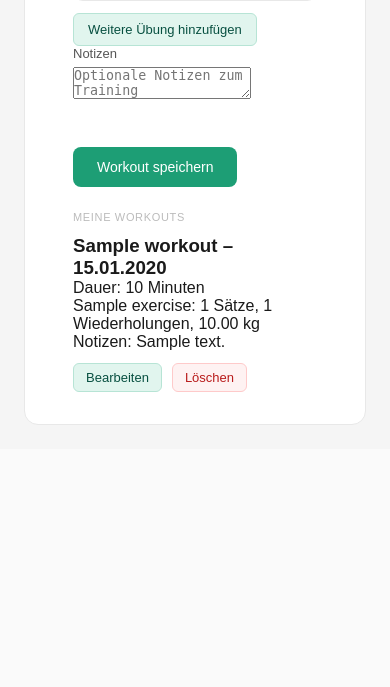
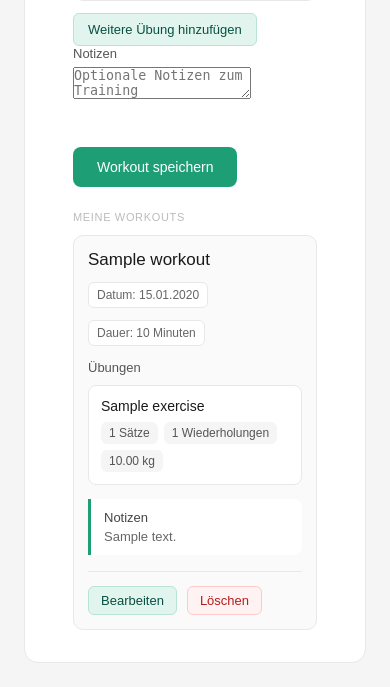
Before and after one commit to tanay-756/Webtechnologie-2-SoSe26, a PHP site: page /pages/workout_log.php in a window 390 px wide; the page is wider, and only the part inside the window is pictured. Shown: the part 809-1496 px from the top of that part. Before the commit the page ends 1234 px from the top of that part, so only its background shows below. Run offline with PHP 8.4, Linux system fonts and the light colour scheme; the visitor is signed in with stand-in values (Sample User, id 1); tables that the repository leaves empty hold one stand-in row (values such as "Sample post").

Commit message:
UI Design für Workouts Übungen und Ziele verbessert

```diff
--- a/css/style.css
+++ b/css/style.css
@@ -334,7 +334,8 @@ input:disabled { background: #fafafa; color: #999; }
     font-size: 13px;
 }
 
-.dashboard-progress-track {
+.dashboard-progress-track,
+.progress-track {
     width: 100%;
     height: 8px;
     overflow: hidden;
@@ -342,7 +343,8 @@ input:disabled { background: #fafafa; color: #999; }
     border-radius: 999px;
 }
 
-.dashboard-progress-bar {
+.dashboard-progress-bar,
+.progress-bar {
     width: 0;
     height: 100%;
     background: #1D9E75;
@@ -520,9 +522,268 @@ input:disabled { background: #fafafa; color: #999; }
     background: #fee2e2;
 }
 
+/* Listen-Cards */
+.entity-list {
+    display: grid;
+    gap: 16px;
+}
+
+.entity-card {
+    min-width: 0;
+    padding: 18px;
+    background: #fafafa;
+    border: 1px solid #e8e8e8;
+    border-radius: 10px;
+}
+
+.entity-card-header {
+    display: flex;
+    align-items: center;
+    justify-content: space-between;
+    gap: 12px;
+    margin-bottom: 12px;
+}
+
+.entity-card-title {
+    font-size: 17px;
+    font-weight: 500;
+}
+
+.entity-meta {
+    display: flex;
+    flex-wrap: wrap;
+    gap: 8px;
+    margin-bottom: 14px;
+}
+
+.entity-meta-item {
+    padding: 5px 8px;
+    color: #666;
+    background: #fff;
+    border: 1px solid #e8e8e8;
+    border-radius: 6px;
+    font-size: 12px;
+}
+
+.entity-badge {
+    display: inline-flex;
+    align-items: center;
+    padding: 4px 9px;
+    border-radius: 999px;
+    font-size: 12px;
+    font-weight: 500;
+    white-space: nowrap;
+}
+
+.entity-badge-category,
+.entity-badge-active {
+    color: #085041;
+    background: #E1F5EE;
+}
+
+.entity-badge-success {
+    color: #166534;
+    background: #dcfce7;
+}
+
+.entity-badge-cancelled {
+    color: #7f1d1d;
+    background: #fef2f2;
+}
+
+.entity-badge-neutral {
+    color: #666;
+    background: #eee;
+}
+
+.entity-muted {
+    color: #999;
+}
+
+.entity-card-actions {
+    justify-content: flex-end;
+    margin-top: 16px;
+    padding-top: 14px;
+    border-top: 1px solid #e8e8e8;
+}
+
+.entity-empty {
+    padding: 18px;
+    color: #777;
+    background: #fafafa;
+    border: 1px dashed #d8d8d8;
+    border-radius: 10px;
+    font-size: 13px;
+}
+
+/* Workout-Cards */
+.workout-card-exercises {
+    display: grid;
+    gap: 10px;
+}
+
+.workout-card-section-title {
+    color: #555;
+    font-size: 13px;
+    font-weight: 500;
+}
+
+.workout-card-exercise {
+    padding: 12px;
+    background: #fff;
+    border: 1px solid #e8e8e8;
+    border-radius: 8px;
+}
+
+.workout-card-exercise-name {
+    margin-bottom: 8px;
+    font-size: 14px;
+    font-weight: 500;
+}
+
+.workout-exercise-metrics {
+    display: flex;
+    flex-wrap: wrap;
+    gap: 6px;
+}
+
+.workout-metric-chip {
+    padding: 4px 8px;
+    color: #555;
+    background: #f5f5f5;
+    border-radius: 6px;
+    font-size: 12px;
+}
+
+.workout-notes {
+    margin-top: 14px;
+    padding: 11px 13px;
+    color: #666;
+    background: #fff;
+    border-left: 3px solid #1D9E75;
+    border-radius: 0 8px 8px 0;
+    font-size: 13px;
+}
+
+.workout-notes strong {
+    display: block;
+    margin-bottom: 4px;
+    color: #444;
+    font-weight: 500;
+}
+
+/* Übungs-Cards */
+.exercise-card-description {
+    color: #666;
+    font-size: 13px;
+    line-height: 1.5;
+}
+
+.exercise-card-description.entity-muted {
+    color: #999;
+}
+
+/* Ziel-Cards */
+.goal-value-summary {
+    display: grid;
+    grid-template-columns: repeat(2, minmax(0, 1fr));
+    gap: 10px;
+    margin-bottom: 12px;
+}
+
+.goal-value-block {
+    display: grid;
+    gap: 4px;
+    padding: 11px 12px;
+    background: #fff;
+    border: 1px solid #e8e8e8;
+    border-radius: 8px;
+}
+
+.goal-value-label {
+    color: #888;
+    font-size: 11px;
+    text-transform: uppercase;
+    letter-spacing: 0.04em;
+}
+
+.goal-value-number {
+    color: #085041;
+    font-size: 17px;
+    font-weight: 500;
+}
+
+.goal-progress-header {
+    display: flex;
+    justify-content: space-between;
+    gap: 12px;
+    margin: 4px 0 6px;
+    color: #555;
+    font-size: 13px;
+}
+
+.goal-progress-percentage {
+    color: #085041;
+    font-weight: 500;
+}
+
+.goal-progress-form {
+    display: grid;
+    grid-template-columns: minmax(150px, 1fr) minmax(150px, 1fr) auto;
+    align-items: end;
+    gap: 12px;
+    margin-top: 16px;
+    padding: 14px;
+    background: #fff;
+    border: 1px solid #e8e8e8;
+    border-radius: 8px;
+}
+
+.goal-progress-field {
+    margin-bottom: 0;
+}
+
+.goal-progress-field span {
+    display: block;
+    margin-bottom: 6px;
+    color: #555;
+    font-size: 13px;
+}
+
+.goal-progress-field select {
+    width: 100%;
+    height: 38px;
+    padding: 0 12px;
+    color: #1a1a1a;
+    background: #fff;
+    border: 1px solid #e0e0e0;
+    border-radius: 8px;
+    font-size: 14px;
+}
+
+.goal-progress-field select:focus {
+    border-color: #1D9E75;
+    box-shadow: 0 0 0 3px rgba(29,158,117,0.12);
+    outline: none;
+}
+
+.goal-progress-button {
+    margin-top: 0;
+    white-space: nowrap;
+}
+
 @media (max-width: 760px) {
     .workout-exercise-fields {
         grid-template-columns: repeat(2, minmax(0, 1fr));
+    }
+
+    .goal-progress-form {
+        grid-template-columns: repeat(2, minmax(0, 1fr));
+    }
+
+    .goal-progress-button {
+        grid-column: 1 / -1;
+        width: fit-content;
     }
 }
 
@@ -530,4 +791,27 @@ input:disabled { background: #fafafa; color: #999; }
     .workout-exercise-fields {
         grid-template-columns: 1fr;
     }
+
+    .entity-card {
+        padding: 14px;
+    }
+
+    .entity-card-header {
+        align-items: flex-start;
+        flex-direction: column;
+    }
+
+    .entity-card-actions {
+        justify-content: flex-start;
+    }
+
+    .goal-value-summary,
+    .goal-progress-form {
+        grid-template-columns: 1fr;
+    }
+
+    .goal-progress-button {
+        grid-column: auto;
+        width: 100%;
+    }
 }
--- a/js/workouts.js
+++ b/js/workouts.js
@@ -124,10 +124,12 @@ async function saveWorkout() {
 function renderWorkouts(workouts) {
     const list = document.getElementById('workout-list');
 
+    list.classList.add('entity-list');
     list.replaceChildren();
 
     if (workouts.length === 0) {
         const message = document.createElement('p');
+        message.className = 'entity-empty';
         message.textContent = 'Noch keine Workouts vorhanden.';
 
         list.appendChild(message);
@@ -135,44 +137,94 @@ function renderWorkouts(workouts) {
     }
 
     workouts.forEach((workout) => {
-        const item = document.createElement('div');
-        item.className = 'workout-item';
+        const item = document.createElement('article');
+        item.className = 'entity-card workout-item';
+
+        const header = document.createElement('div');
+        header.className = 'entity-card-header';
 
         const title = document.createElement('h3');
-        title.textContent =
-            `${workout.title} – ${formatWorkoutDate(workout.date)}`;
+        title.className = 'entity-card-title';
+        title.textContent = workout.title;
+
+        const date = document.createElement('span');
+        date.className = 'entity-meta-item';
+        date.textContent = `Datum: ${formatWorkoutDate(workout.date)}`;
+
+        header.append(title, date);
+
+        const meta = document.createElement('div');
+        meta.className = 'entity-meta';
 
         const duration = document.createElement('p');
+        duration.className = 'entity-meta-item';
         duration.textContent =
             `Dauer: ${workout.duration_minutes || 0} Minuten`;
 
-        item.append(title, duration);
+        meta.appendChild(duration);
+        item.append(header, meta);
 
         const exercises = Array.isArray(workout.exercises)
             ? workout.exercises
             : [];
 
-        exercises.forEach((exercise) => {
-            const exerciseText = document.createElement('p');
+        if (exercises.length > 0) {
+            const exerciseSection = document.createElement('div');
+            exerciseSection.className = 'workout-card-exercises';
 
-            exerciseText.textContent =
-                `${exercise.name}: ` +
-                `${exercise.sets || 0} Sätze, ` +
-                `${exercise.reps || 0} Wiederholungen, ` +
-                `${exercise.weight_kg || 0} kg`;
+            const exerciseHeading = document.createElement('h4');
+            exerciseHeading.className = 'workout-card-section-title';
+            exerciseHeading.textContent = 'Übungen';
 
-            item.appendChild(exerciseText);
-        });
+            exerciseSection.appendChild(exerciseHeading);
+
+            exercises.forEach((exercise) => {
+                const exerciseItem = document.createElement('div');
+                exerciseItem.className = 'workout-card-exercise';
+
+                const exerciseName = document.createElement('p');
+                exerciseName.className = 'workout-card-exercise-name';
+                exerciseName.textContent = exercise.name;
+
+                const metrics = document.createElement('div');
+                metrics.className = 'workout-exercise-metrics';
+
+                [
+                    `${exercise.sets || 0} Sätze`,
+                    `${exercise.reps || 0} Wiederholungen`,
+                    `${exercise.weight_kg || 0} kg`
+                ].forEach((value) => {
+                    const metric = document.createElement('span');
+                    metric.className = 'workout-metric-chip';
+                    metric.textContent = value;
+
+                    metrics.appendChild(metric);
+                });
+
+                exerciseItem.append(exerciseName, metrics);
+                exerciseSection.appendChild(exerciseItem);
+            });
+
+            item.appendChild(exerciseSection);
+        }
 
         if (workout.notes) {
-            const notes = document.createElement('p');
-            notes.textContent = `Notizen: ${workout.notes}`;
+            const notes = document.createElement('div');
+            notes.className = 'workout-notes';
 
+            const notesLabel = document.createElement('strong');
+            notesLabel.textContent = 'Notizen';
+
+            const notesText = document.createElement('p');
+            notesText.textContent = workout.notes;
+
+            notes.append(notesLabel, notesText);
             item.appendChild(notes);
         }
 
         const actions = document.createElement('div');
-        actions.className = 'workout-actions';
+        actions.className =
+            'entity-card-actions workout-actions';
 
         const editButton = document.createElement('button');
         editButton.type = 'button';
```
Also changed, not shown: js/exercises.js (+21 -7 lines), js/goals.js (+132 -34 lines).
